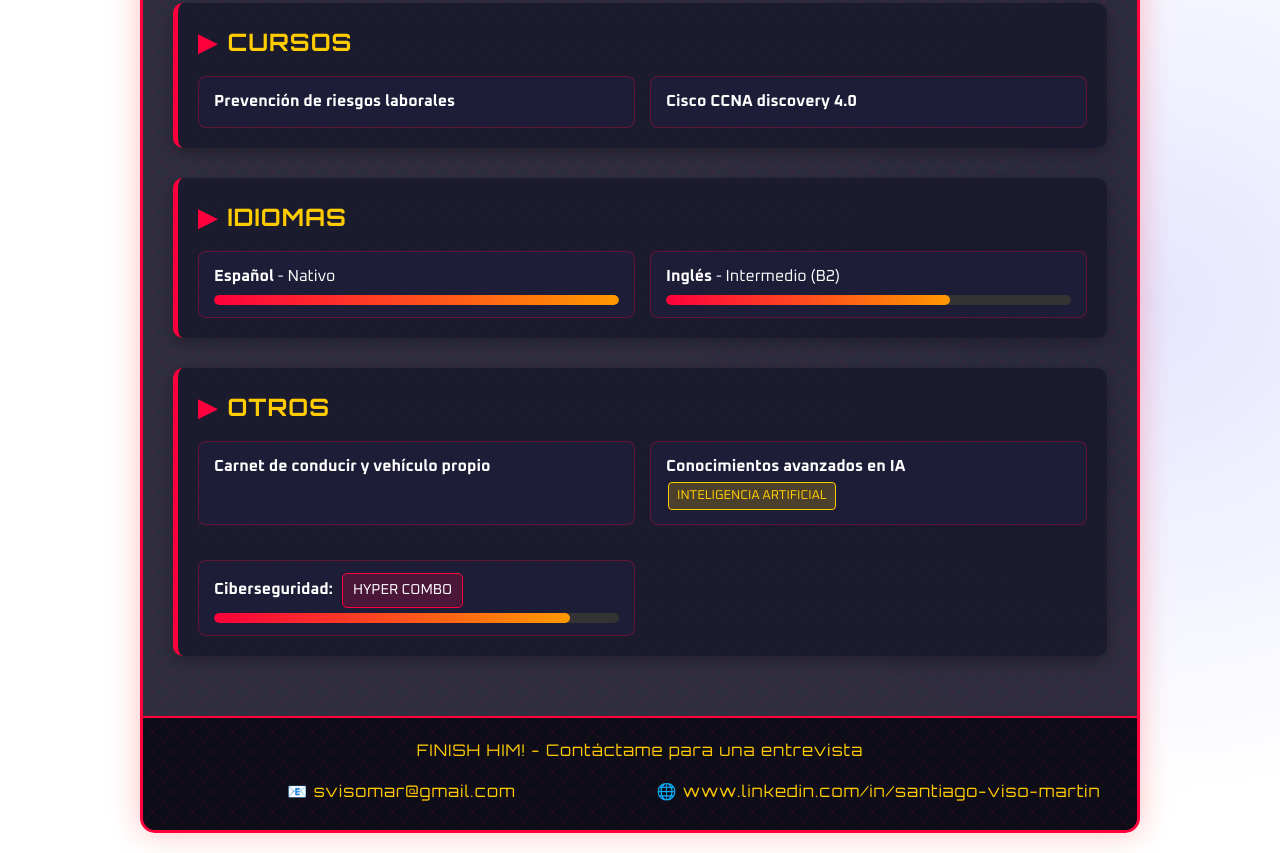
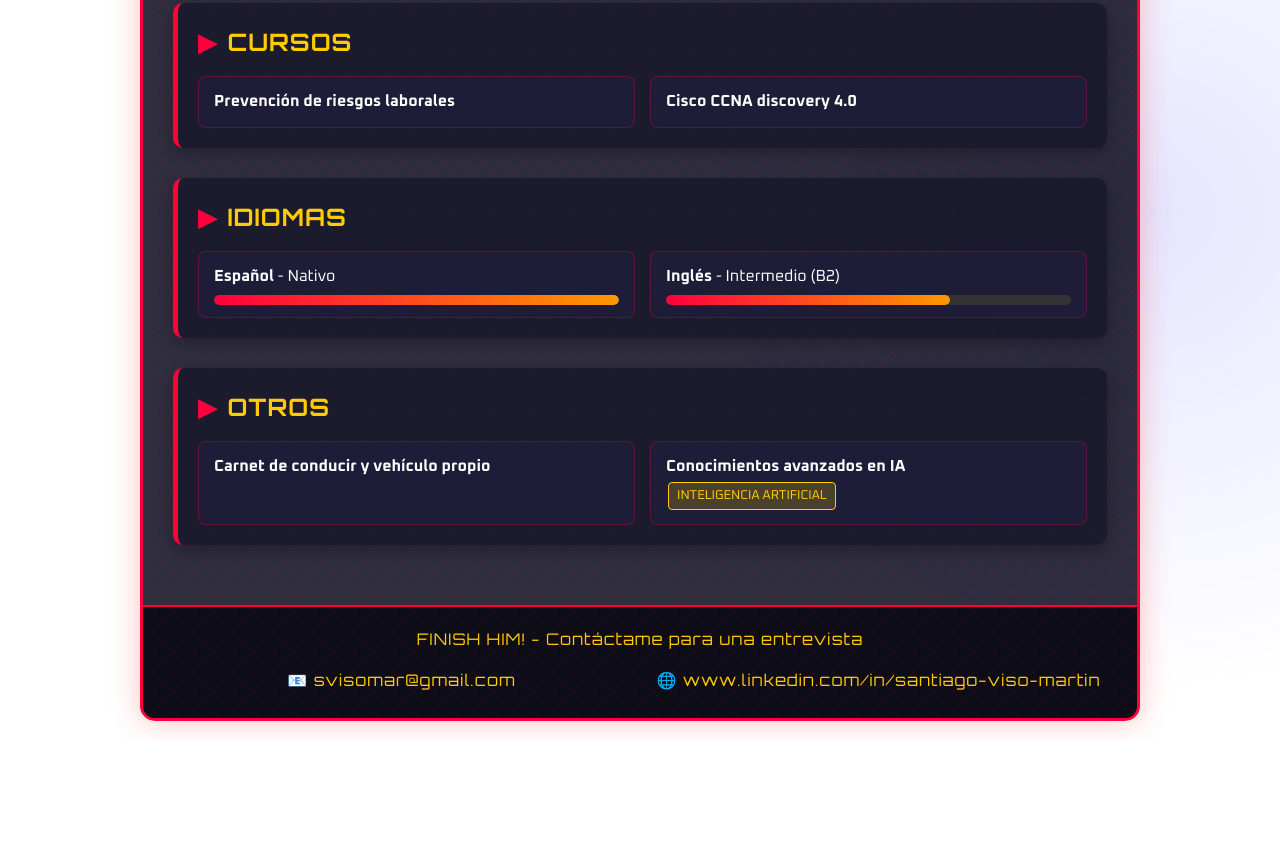
Before and after one commit to svisomar-SP/CV_Santiago, a plain HTML site: page index.html in a window 1280 px wide. Shown: the part 1901-2754 px from the top of the page. After the commit the page ends 2642 px from the top, so only its background shows below. Drawn offline with Linux system fonts and the light colour scheme.

```diff
--- a/index.html
+++ b/index.html
@@ -519,15 +519,6 @@
                         <strong>Conocimientos avanzados en IA</strong>
                         <div class="move-tag">INTELIGENCIA ARTIFICIAL</div>
                     </div>
-                <div class="info-grid" style="margin-top: 20px;">
-                    <div class="info-item">
-                        <strong>Ciberseguridad:</strong>
-                        <span class="special-move">HYPER COMBO</span>
-                        <div class="skill-bar">
-                            <div class="skill-level" style="width: 88%"></div>
-                        </div>
-                    </div>
-                </div>
                 </div>
             </div>
         </div>
```
